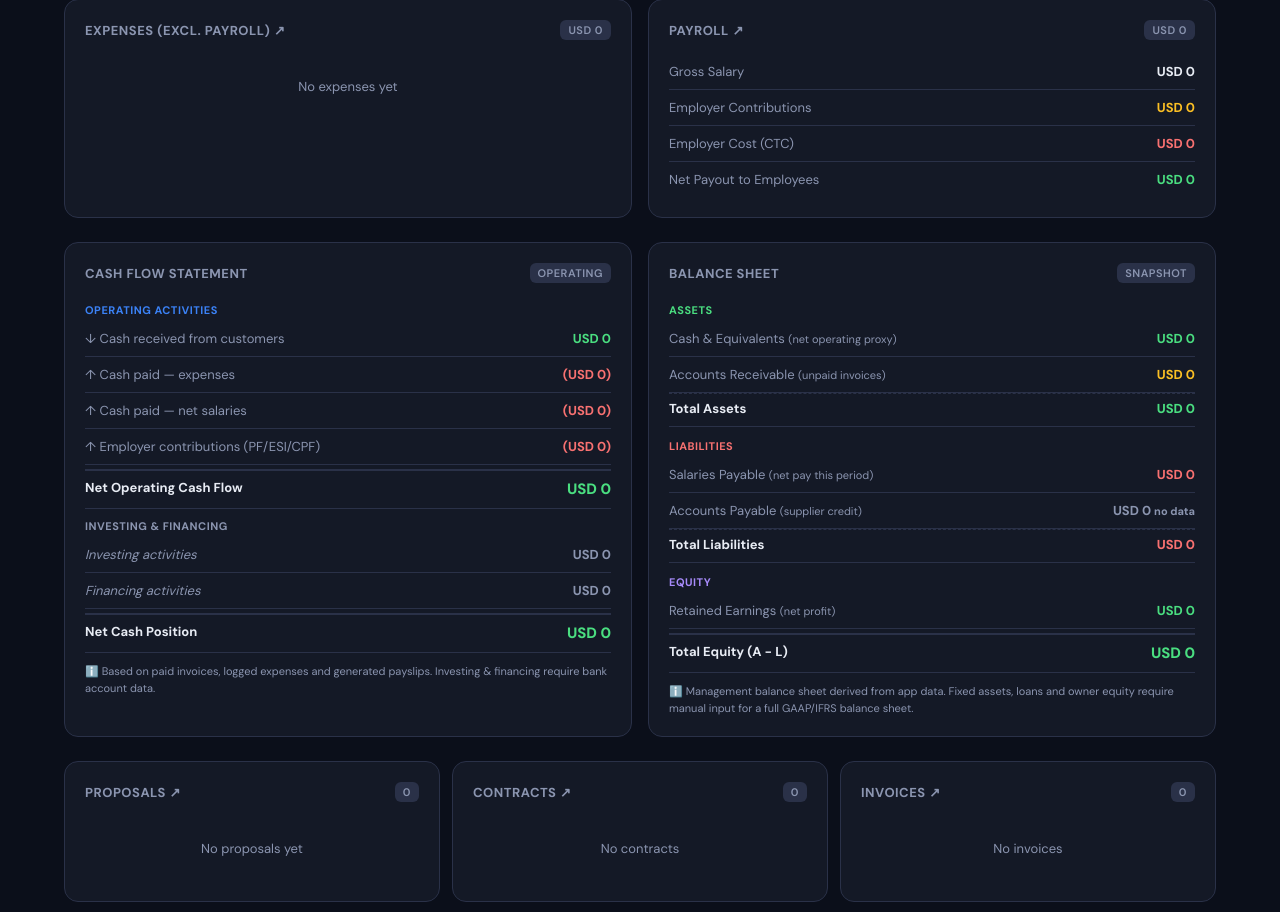
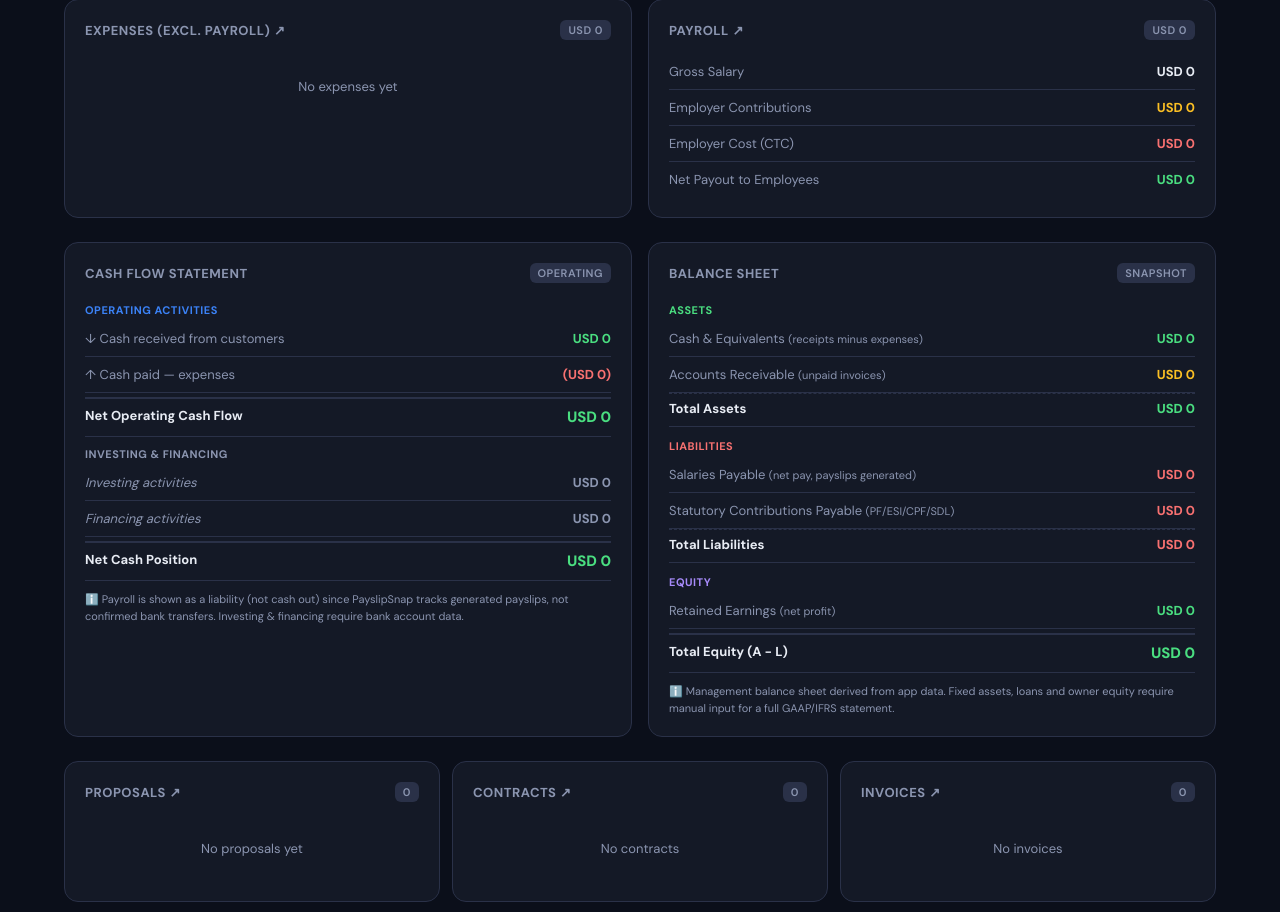
Before and after one commit to akaistudio/financesnap, a Flask app: page / in a window 1280 px wide. Shown: the part 772-1684 px from the top of the page. Run offline with Flask 3, Linux system fonts and the light colour scheme; the visitor is signed in with stand-in values (Sample User, id 1); a database or web service that is not in the repository returns one stand-in record (values such as "Sample title"); some libraries are stand-ins or nearby versions.

Commit message:
fix: payroll treated as liability not cash out — removes double counting

```diff
--- a/app.py
+++ b/app.py
@@ -597,11 +597,11 @@ def dashboard():
 
     # ── Cash Flow Statement ──────────────────────────────────────
     # Operating Activities
+    # Note: payroll is treated as Salaries Payable (liability) since PayslipSnap
+    # tracks generated payslips, not confirmed bank transfers. Remove from cash out.
     cf_receipts      = total_paid          # Cash in: paid invoices
-    cf_exp_paid      = total_expenses      # Cash out: expenses
-    cf_payroll_paid  = total_payroll_net   # Cash out: net salaries actually paid to employees
-    cf_tax_paid      = total_payroll - total_payroll_gross  # Employer contributions (PF/ESI/CPF)
-    cf_net_operating = cf_receipts - cf_exp_paid - cf_payroll_paid - cf_tax_paid
+    cf_exp_paid      = total_expenses      # Cash out: expenses (receipts logged = cash spent)
+    cf_net_operating = cf_receipts - cf_exp_paid
 
     # Investing / Financing — not enough data, show as 0 with note
     cf_net_investing  = 0.0
@@ -611,8 +611,6 @@ def dashboard():
     cash_flow = {
         'receipts':      cf_receipts,
         'exp_paid':      cf_exp_paid,
-        'payroll_paid':  cf_payroll_paid,
-        'tax_paid':      cf_tax_paid,
         'net_operating': cf_net_operating,
         'net_investing': cf_net_investing,
         'net_financing': cf_net_financing,
@@ -621,27 +619,28 @@ def dashboard():
 
     # ── Balance Sheet ────────────────────────────────────────────
     # ASSETS
-    bs_ar          = total_unpaid          # Accounts Receivable = unpaid invoices
-    bs_cash        = max(0.0, cf_net_operating)  # Cash proxy = net operating (floored at 0)
+    bs_ar          = total_unpaid                        # Accounts Receivable = unpaid invoices
+    bs_cash        = max(0.0, cf_net_operating)          # Cash proxy = receipts minus expenses
     bs_total_assets = bs_ar + bs_cash
 
     # LIABILITIES
-    bs_payroll_payable = total_payroll_net  # Salaries owed to employees (current period)
-    bs_ap              = 0.0               # Accounts Payable — no supplier credit data yet
-    bs_total_liabilities = bs_payroll_payable + bs_ap
+    # Payroll is a liability — payslips generated but bank transfer not confirmed
+    bs_payroll_payable   = total_payroll_net             # Net salaries owed to employees
+    bs_employer_contrib  = total_payroll - total_payroll_gross  # PF/ESI/CPF/SDL owed to authorities
+    bs_total_liabilities = bs_payroll_payable + bs_employer_contrib
 
-    # EQUITY  (Assets - Liabilities = Equity, or use cumulative profit as proxy)
-    bs_retained_earnings = profit          # Net profit this period as retained earnings
+    # EQUITY  (Assets - Liabilities)
+    bs_retained_earnings = profit
     bs_total_equity      = bs_total_assets - bs_total_liabilities
 
     balance_sheet = {
         # Assets
-        'cash':             bs_cash,
-        'ar':               bs_ar,
-        'total_assets':     bs_total_assets,
+        'cash':              bs_cash,
+        'ar':                bs_ar,
+        'total_assets':      bs_total_assets,
         # Liabilities
-        'payroll_payable':  bs_payroll_payable,
-        'ap':               bs_ap,
+        'payroll_payable':   bs_payroll_payable,
+        'employer_contrib':  bs_employer_contrib,
         'total_liabilities': bs_total_liabilities,
         # Equity
         'retained_earnings': bs_retained_earnings,
--- a/templates/dashboard.html
+++ b/templates/dashboard.html
@@ -225,14 +225,6 @@ td{padding:9px 10px;font-size:13px;color:var(--text);border-bottom:1px solid var
             <span class="l">↑ Cash paid — expenses</span>
             <span class="v r">({{ curr }}{{ "{:,.0f}".format(cash_flow.exp_paid) }})</span>
         </div>
-        <div class="sr">
-            <span class="l">↑ Cash paid — net salaries</span>
-            <span class="v r">({{ curr }}{{ "{:,.0f}".format(cash_flow.payroll_paid) }})</span>
-        </div>
-        <div class="sr">
-            <span class="l">↑ Employer contributions (PF/ESI/CPF)</span>
-            <span class="v r">({{ curr }}{{ "{:,.0f}".format(cash_flow.tax_paid) }})</span>
-        </div>
         <div class="sr" style="border-top:2px solid var(--border);margin-top:4px;padding-top:8px">
             <span class="l" style="font-weight:700;color:var(--text)">Net Operating Cash Flow</span>
             <span class="v {{ 'g' if cash_flow.net_operating >= 0 else 'r' }}" style="font-size:15px;font-weight:800">
@@ -255,7 +247,7 @@ td{padding:9px 10px;font-size:13px;color:var(--text);border-bottom:1px solid var
             </span>
         </div>
         <p style="font-size:11px;color:var(--text2);margin-top:10px;line-height:1.5">
-            ℹ️ Based on paid invoices, logged expenses and generated payslips. Investing &amp; financing require bank account data.
+            ℹ️ Payroll is shown as a liability (not cash out) since PayslipSnap tracks generated payslips, not confirmed bank transfers. Investing &amp; financing require bank account data.
         </p>
     </div>
 
@@ -265,7 +257,7 @@ td{padding:9px 10px;font-size:13px;color:var(--text);border-bottom:1px solid var
 
         <div style="font-size:11px;font-weight:700;text-transform:uppercase;letter-spacing:.5px;color:var(--green);padding:6px 0 4px">Assets</div>
         <div class="sr">
-            <span class="l">Cash &amp; Equivalents <span style="font-size:11px;color:var(--text2)">(net operating proxy)</span></span>
+            <span class="l">Cash &amp; Equivalents <span style="font-size:11px;color:var(--text2)">(receipts minus expenses)</span></span>
             <span class="v g">{{ curr }}{{ "{:,.0f}".format(balance_sheet.cash) }}</span>
         </div>
         <div class="sr">
@@ -279,12 +271,12 @@ td{padding:9px 10px;font-size:13px;color:var(--text);border-bottom:1px solid var
 
         <div style="font-size:11px;font-weight:700;text-transform:uppercase;letter-spacing:.5px;color:var(--red);padding:12px 0 4px">Liabilities</div>
         <div class="sr">
-            <span class="l">Salaries Payable <span style="font-size:11px;color:var(--text2)">(net pay this period)</span></span>
+            <span class="l">Salaries Payable <span style="font-size:11px;color:var(--text2)">(net pay, payslips generated)</span></span>
             <span class="v r">{{ curr }}{{ "{:,.0f}".format(balance_sheet.payroll_payable) }}</span>
         </div>
         <div class="sr">
-            <span class="l">Accounts Payable <span style="font-size:11px;color:var(--text2)">(supplier credit)</span></span>
-            <span class="v" style="color:var(--text2)">{{ curr }}0 <span style="font-size:11px">no data</span></span>
+            <span class="l">Statutory Contributions Payable <span style="font-size:11px;color:var(--text2)">(PF/ESI/CPF/SDL)</span></span>
+            <span class="v r">{{ curr }}{{ "{:,.0f}".format(balance_sheet.employer_contrib) }}</span>
         </div>
         <div class="sr" style="border-top:1px dashed var(--border);padding-top:6px">
             <span class="l" style="font-weight:700;color:var(--text)">Total Liabilities</span>
@@ -303,7 +295,7 @@ td{padding:9px 10px;font-size:13px;color:var(--text);border-bottom:1px solid var
             </span>
         </div>
         <p style="font-size:11px;color:var(--text2);margin-top:10px;line-height:1.5">
-            ℹ️ Management balance sheet derived from app data. Fixed assets, loans and owner equity require manual input for a full GAAP/IFRS balance sheet.
+            ℹ️ Management balance sheet derived from app data. Fixed assets, loans and owner equity require manual input for a full GAAP/IFRS statement.
         </p>
     </div>
 </div>
```
